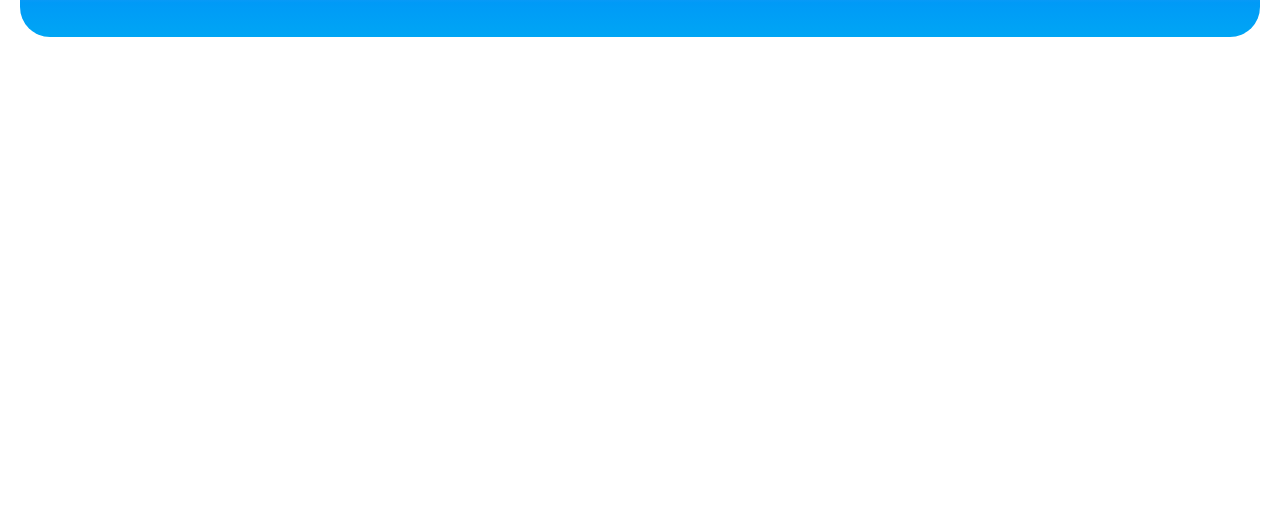
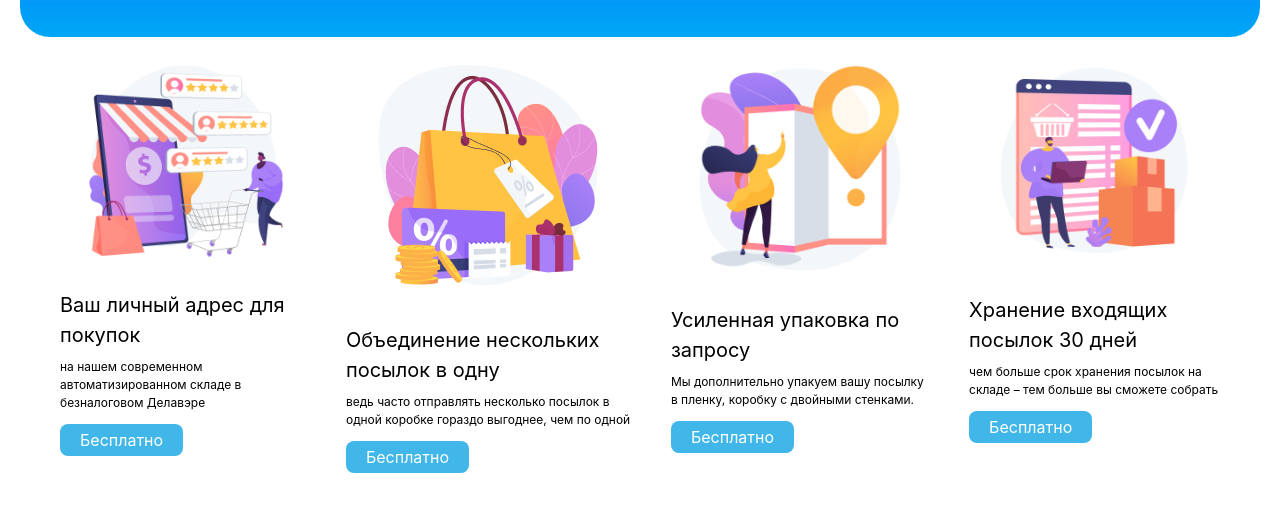
Before and after one commit to muhammadzoirov40-crypto/branch-2, a website: page page4.html in a window 1280 px wide. Shown: the part 222-734 px from the top of the page. Drawn offline with nearby package versions, Linux system fonts and the light colour scheme; files that its build step writes are made by us from their sources.

Commit message:
Услуги доставки из Великобритании

```diff
--- a/page4.html
+++ b/page4.html
@@ -34,15 +34,43 @@
             <button class="rounded-[20px] px-5 py-2 lg:flex hidden bg-[#00d981] text-white">Связаться с нами</button>
         </nav>
         <section
-        class="bg-linear-to-t from-sky-500 to-indigo-500 h-auto lg:flex lg:px-30 lg:pr-60 px-3 py-10 items-center rounded-[30px]">
+            class="bg-linear-to-t from-sky-500 to-indigo-500 h-auto lg:flex lg:px-30 lg:pr-60 px-3 py-10 items-center rounded-[30px]">
             <div class="text-white ">
-                <h1 class="font-semibold text-[20px] lg:text-[15px]">Главная  /  Цены</h1>
+                <h1 class="font-semibold text-[20px] lg:text-[15px]">Главная / Цены</h1>
                 <p class="my-3 font-semibold text-[30px] lg:text-[40px]">Услуги доставки из Великобритании
                 </p>
 
             </div>
 
         </section>
+        <section class="lg:flex gap-10 text-center lg:px-10 lg:text-start">
+            <div class="">
+                <img src="./img/Слой 2.png" alt="" class="w-100px mx-auto">
+                <h1 class="text-[20px] my-2">Ваш личный адрес для покупок</h1>
+                <p class="text-[12px]">на нашем современном автоматизированном складе в безналоговом Делавэре
+                </p>
+                <button class="rounded-lg bg-[#41B7E9] text-white px-5 py-1  my-3">Бесплатно</button>
+            </div>
+            <div class="my-10 lg:my-0">
+                <img src="./img/Иллюстрация (2).png" alt="" class="w-50px mx-auto">
+                <h1 class="text-[20px] my-2">Объединение нескольких посылок в одну</h1>
+                <p class="text-[12px]">ведь часто отправлять несколько посылок в одной коробке гораздо выгоднее, чем по одной</p>
+                <button class="rounded-lg bg-[#41B7E9] text-white px-5 py-1  my-3">Бесплатно</button>
+            </div>
+            <div class="">
+                <img src="./img/Иллюстрация (3).png" alt="" class="w-50px mx-auto">
+                <h1 class="text-[20px] my-2">Усиленная упаковка по запросу</h1>
+                <p class="text-[12px]">Мы дополнительно упакуем вашу посылку в пленку, коробку с двойными стенками.</p>
+                <button class="rounded-lg bg-[#41B7E9] text-white px-5 py-1  my-3">Бесплатно</button>
+            </div>
+            <div class="">
+                <img src="./img/Иллюстрация (4).png" alt="" class=" mx-auto">
+                <h1 class="text-[20px] my-2">Хранение входящих посылок 30 дней</h1>
+                <p class="text-[12px]">чем больше срок хранения посылок на складе – тем больше вы сможете собрать</p>
+                <button class="rounded-lg bg-[#41B7E9] text-white px-5 py-1  my-3">Бесплатно</button>
+            </div>
+        </section>
+
 
     </section>
 </body>
```
